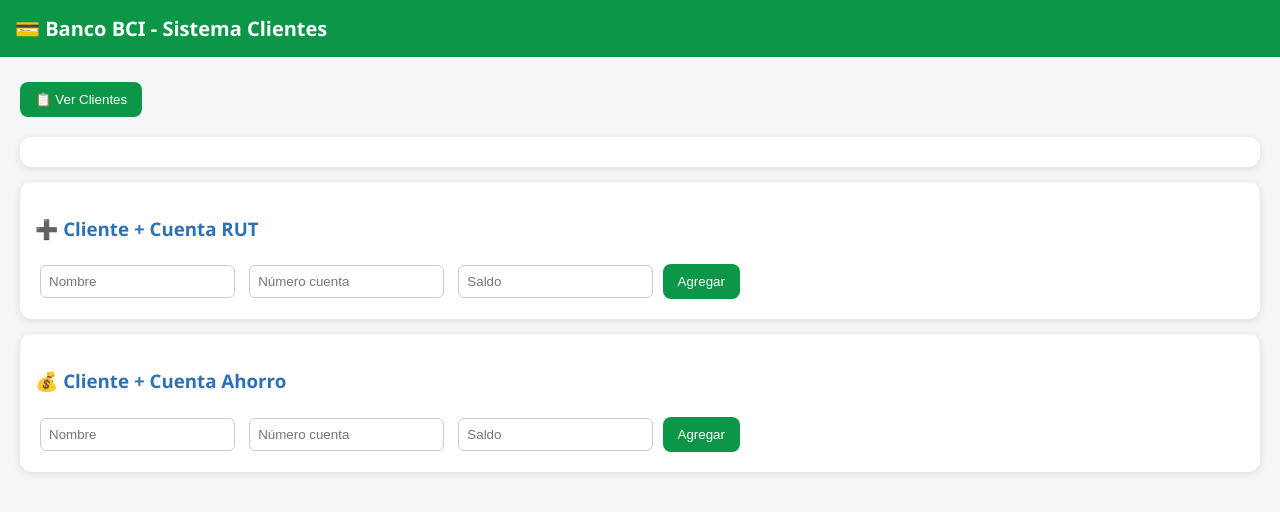
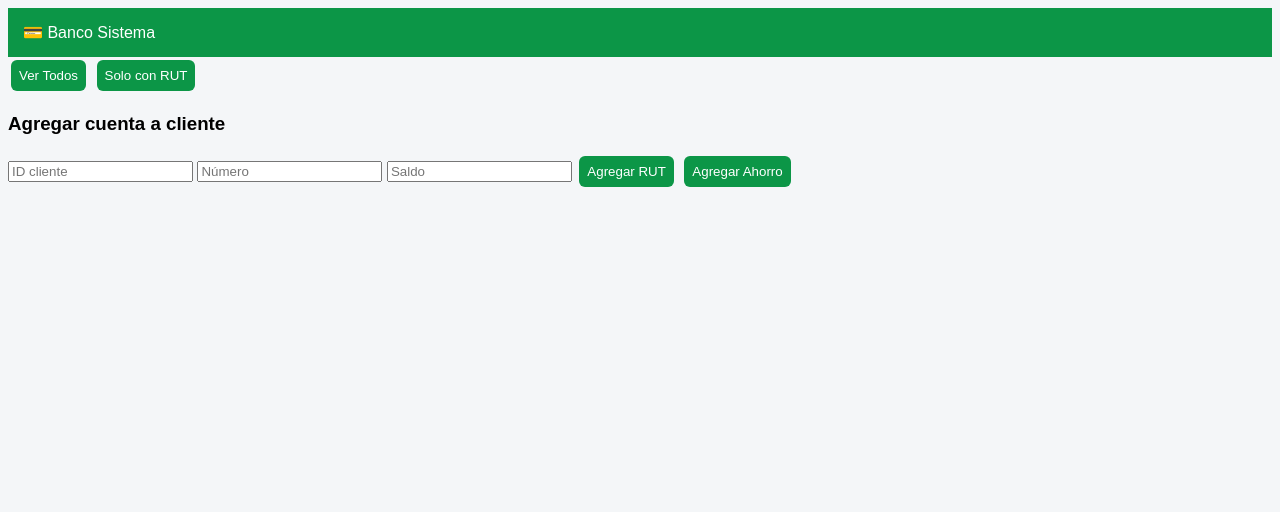
Before and after one commit to catalinacid37-lgtm/banco.001, a plain HTML site: page public/index.html in a window 1280 px wide. Drawn offline with Linux system fonts and the light colour scheme.

Commit message:
first commit

```diff
--- a/public/index.html
+++ b/public/index.html
@@ -2,175 +2,115 @@
 <html lang="es">
 <head>
 <meta charset="UTF-8">
-<title>Banco BCI</title>
+<title>Banco</title>
 
 <style>
-body {
-    font-family: 'Segoe UI', sans-serif;
-    background: #f4f6f8;
-    margin: 0;
-}
-
-/* NAVBAR */
-.navbar {
-    background: #0c9647;
-    color: white;
-    padding: 15px;
-    font-size: 20px;
-    font-weight: bold;
-}
-
-/* CONTENEDOR */
-.container {
-    padding: 20px;
-}
-
-/* BOTONES */
-button {
-    background: #0c9647;
-    color: white;
-    border: none;
-    padding: 10px 15px;
-    margin: 5px 0;
-    border-radius: 8px;
-    cursor: pointer;
-}
-
-button:hover {
-    background: #087a39;
-}
-
-/* TARJETAS */
-.card {
-    background: white;
-    padding: 15px;
-    margin-top: 15px;
-    border-radius: 12px;
-    box-shadow: 0 2px 8px rgba(0,0,0,0.1);
-}
-
-/* INPUTS */
-input {
-    padding: 8px;
-    margin: 5px;
-    border-radius: 6px;
-    border: 1px solid #ccc;
-}
-
-/* LISTA */
-.cliente {
-    border-bottom: 1px solid #eee;
-    padding: 10px 0;
-}
-
-.titulo {
-    color: #2c70b8;
-    font-weight: bold;
-}
+body { font-family: Arial; background:#f4f6f8; }
+.nav { background:#0c9647; color:white; padding:15px; }
+.card { background:white; padding:15px; margin:10px; border-radius:10px; }
+button { background:#0c9647; color:white; border:none; padding:8px; margin:3px; border-radius:6px; }
 </style>
 
 </head>
 
 <body>
 
-<div class="navbar">
-    💳 Banco BCI - Sistema Clientes
-</div>
+<div class="nav">💳 Banco Sistema</div>
 
-<div class="container">
+<button onclick="listar()">Ver Todos</button>
+<button onclick="listarRut()">Solo con RUT</button>
 
-    <!-- BOTONES -->
-    <button onclick="listar()">📋 Ver Clientes</button>
+<div id="lista"></div>
 
-    <!-- LISTADO -->
-    <div id="lista" class="card"></div>
-
-    <!-- CREAR CLIENTE RUT -->
-    <div class="card">
-        <h3 class="titulo">➕ Cliente + Cuenta RUT</h3>
-        <input id="nombre" placeholder="Nombre">
-        <input id="rut_num" placeholder="Número cuenta">
-        <input id="rut_saldo" placeholder="Saldo">
-        <button onclick="crearRut()">Agregar</button>
-    </div>
-
-    <!-- CREAR CLIENTE AHORRO -->
-    <div class="card">
-        <h3 class="titulo">💰 Cliente + Cuenta Ahorro</h3>
-        <input id="nombre2" placeholder="Nombre">
-        <input id="ah_num" placeholder="Número cuenta">
-        <input id="ah_saldo" placeholder="Saldo">
-        <button onclick="crearAhorro()">Agregar</button>
-    </div>
-
-</div>
+<h3>Agregar cuenta a cliente</h3>
+<input id="idCliente" placeholder="ID cliente">
+<input id="numero" placeholder="Número">
+<input id="saldo" placeholder="Saldo">
+<button onclick="agregarRut()">Agregar RUT</button>
+<button onclick="agregarAhorro()">Agregar Ahorro</button>
 
 <script>
 const API = "http://localhost:3000";
 
-function listar() {
-    fetch(API)
-    .then(r => r.json())
-    .then(data => {
+function render(data) {
     const lista = document.getElementById('lista');
     lista.innerHTML = '';
 
     data.clientes.forEach(c => {
         const div = document.createElement('div');
-            div.classList.add('cliente');
+        div.className = 'card';
 
         div.innerHTML = `
-                <strong>${c.nombre}</strong><br>
+        <b>${c.nombre}</b> (ID: ${c.id})<br>
         RUT: ${c.cuentaRUT ? c.cuentaRUT.numero : 'No tiene'}<br>
-                Ahorros: ${c.cuentasAhorro.length}
-                <br><br>
-                <button onclick="eliminarCliente(${c.id})">Eliminar</button>
+        Ahorros: ${c.cuentasAhorro.length}<br>
+
+        <button onclick="eliminarCliente(${c.id})">Eliminar cliente</button>
+        <button onclick="eliminarRut(${c.id})">Eliminar RUT</button>
         `;
+
+        c.cuentasAhorro.forEach(a => {
+            const btn = document.createElement('button');
+            btn.textContent = 'Eliminar ahorro ' + a.numero;
+            btn.onclick = () => eliminarAhorro(c.id, a.numero);
+            div.appendChild(btn);
+        });
 
         lista.appendChild(div);
     });
-    });
 }
 
-function crearRut() {
-    fetch(API, {
-        method: 'POST',
-        headers: {'Content-Type': 'application/json'},
-        body: JSON.stringify({
-            accion: 'nuevo_cliente_rut',
-            nombre: document.getElementById('nombre').value,
-            numero: document.getElementById('rut_num').value,
-            saldo: document.getElementById('rut_saldo').value
-        })
-    }).then(() => {
-        alert('Cliente creado');
-        listar();
-    });
+function listar() {
+    fetch(API)
+    .then(r=>r.json())
+    .then(render);
 }
 
-function crearAhorro() {
+function listarRut() {
+    fetch(API + '?filtro=rut')
+    .then(r=>r.json())
+    .then(render);
+}
+
+function agregarRut() {
     fetch(API, {
-        method: 'POST',
-        headers: {'Content-Type': 'application/json'},
+        method:'POST',
+        headers:{'Content-Type':'application/json'},
         body: JSON.stringify({
-            accion: 'nuevo_cliente_ahorro',
-            nombre: document.getElementById('nombre2').value,
-            numero: document.getElementById('ah_num').value,
-            saldo: document.getElementById('ah_saldo').value
+            accion:'agregar_rut',
+            id: document.getElementById('idCliente').value,
+            numero: document.getElementById('numero').value,
+            saldo: document.getElementById('saldo').value
         })
-    }).then(() => {
-        alert('Cliente creado');
-        listar();
-    });
+    }).then(()=>listar());
+}
+
+function agregarAhorro() {
+    fetch(API, {
+        method:'POST',
+        headers:{'Content-Type':'application/json'},
+        body: JSON.stringify({
+            accion:'agregar_ahorro',
+            id: document.getElementById('idCliente').value,
+            numero: document.getElementById('numero').value,
+            saldo: document.getElementById('saldo').value
+        })
+    }).then(()=>listar());
 }
 
 function eliminarCliente(id) {
-    fetch(`${API}?id=${id}&tipo=cliente`, {
-        method: 'DELETE'
-    }).then(() => {
-        alert('Cliente eliminado');
-        listar();
-    });
+    fetch(`${API}?id=${id}&tipo=cliente`, {method:'DELETE'})
+    .then(()=>listar());
+}
+
+function eliminarRut(id) {
+    fetch(`${API}?id=${id}&tipo=rut`, {method:'DELETE'})
+    .then(()=>listar());
+}
+
+function eliminarAhorro(id, numero) {
+    fetch(`${API}?id=${id}&tipo=ahorro&numero=${numero}`, {method:'DELETE'})
+    .then(()=>listar());
 }
 </script>
 
```
Also changed, not shown: server.js (+65 -26 lines). Lines whose indentation alone changed are shown as unchanged.
